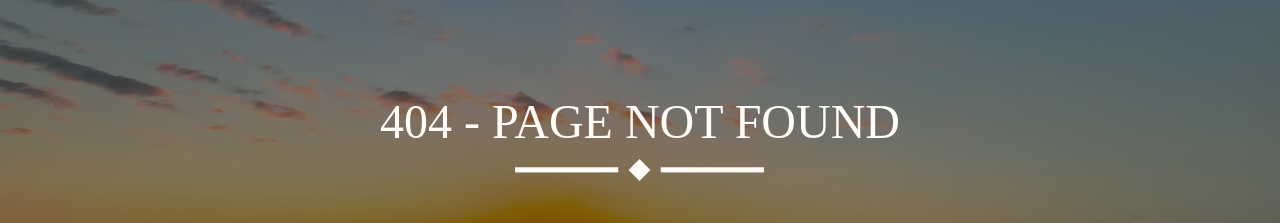
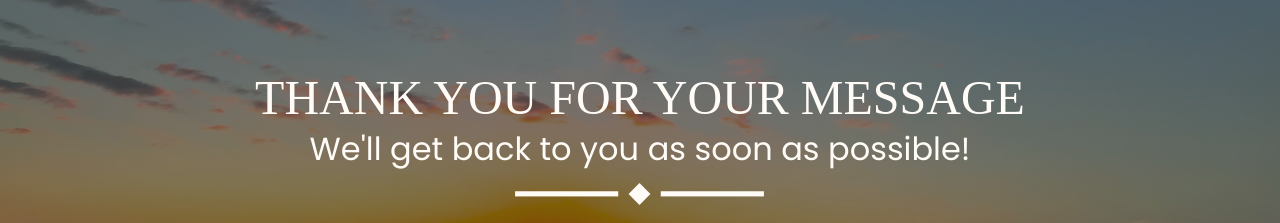
Before and after one commit to katelyngrimoldby/the-travel-enablers, a Next.js app: page /form-submitted in a window 1280 px wide. Before the commit this address had no page. Shown: the part 246-469 px from the top of the page. Built offline with nearby package versions, Linux system fonts and the light colour scheme; a web font is replaced by a local one.

Commit message:
Add success page for contact

```diff
--- /dev/null
+++ b/pages/form-submitted.tsx
@@ -0,0 +1,24 @@
+import type { NextPage } from "next";
+import Head from "next/head";
+import Hero from "../components/Hero";
+import heroImg from "../public/hero-img.jpg";
+import Divider from "../icons/Divider";
+
+const FormSubmit: NextPage = () => {
+  return (
+    <>
+      <Head>
+        <title>Purchase Completed | The Travel Enablers</title>
+      </Head>
+      <main>
+        <Hero imgSrc={heroImg}>
+          <h1>THANK YOU FOR YOUR MESSAGE</h1>
+          <span>We&apos;ll get back to you as soon as possible!</span>
+          <Divider />
+        </Hero>
+      </main>
+    </>
+  );
+};
+
+export default FormSubmit;
```
